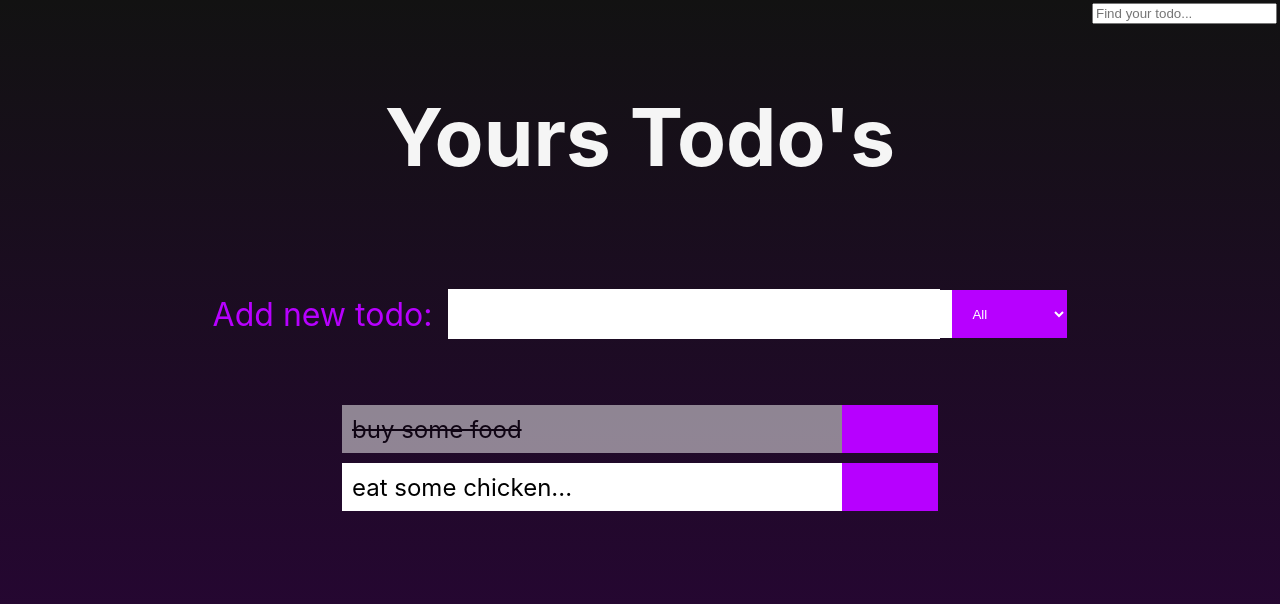
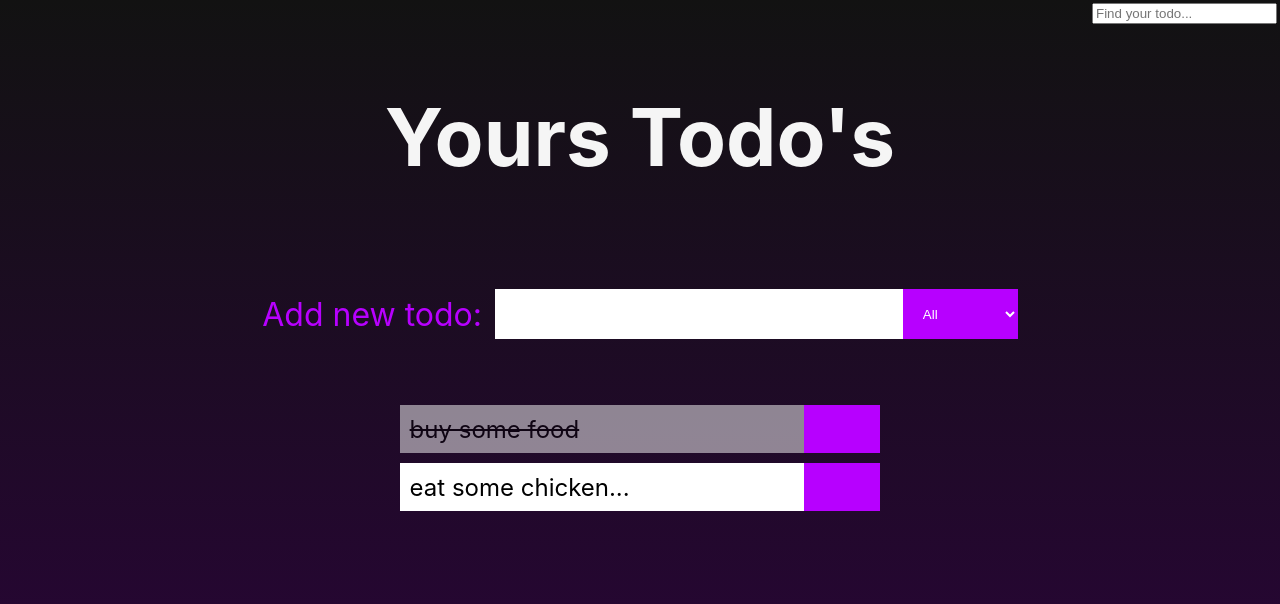
Before and after one commit to VeryBigBraain/reactTodo, a React (Create React App) app in the folder myowntodo/: page / in a window 1280 px wide. Shown: the top 604 px of the page. Built offline with nearby package versions, Linux system fonts and the light colour scheme.

Commit message:
secondCommit

```diff
--- a/myowntodo/src/App.js
+++ b/myowntodo/src/App.js
@@ -10,6 +10,7 @@ function App() {
       {id: 1, content: 'buy some food', type: 'completed'},
       {id: 2, content: 'eat some chicken...', type: 'uncompleted'}
     ],
+    select: "all"
   });
   //Functions
   const addTodo = todo => {
@@ -61,12 +62,13 @@ function App() {
         default:
           todoNode.style.display = 'flex';
         }
+        setState({...state,select: valueOfSelect});
   }
 
   return (
     <div className="App">
       <FindTodo todos={state.todos} filterTodo={filterTodo} />
-      <AddTodo todos={state.todos} addTodo={addTodo} filterTodo={filterTodo} />
+      <AddTodo todos={state.todos, state.select} addTodo={addTodo} filterTodo={filterTodo} />
       <TodoList todos={state.todos} deleteTodo={deleteTodo} completeTodo={completeTodo} />
     </div>
   );
--- a/myowntodo/src/components/AddTodo.js
+++ b/myowntodo/src/components/AddTodo.js
@@ -21,7 +21,6 @@ const AddTodo = ({ todos, addTodo, filterTodo }) => {
         })
     }
 
-
     //Add Todo Form
     return (
         <div className="add-todo">
--- a/myowntodo/src/components/FindTodo.js
+++ b/myowntodo/src/components/FindTodo.js
@@ -12,7 +12,7 @@ const FindTodo = ({ todos, filterTodo }) => {
         todos.forEach(todo => {
             const todoNode = document.getElementById(todo.id);
 
-            if (todo.content.includes(e.target.value))
+            if (todo.content.toLowerCase().includes(e.target.value.toLowerCase()))
             {
                 filterTodo(selectNode.value, todo);
             } else {
--- a/myowntodo/src/index.css
+++ b/myowntodo/src/index.css
@@ -52,11 +52,11 @@ h1 {
 }
 
 .add-label {
-  padding-right: 2vh;
+  padding-right: 1vw;
 }
 
 .add-input {
-  width: 60vh;
+  width: 30vw;
   height: 6vh;
   font-size: 3vh;
   border: none;
@@ -66,7 +66,7 @@ h1 {
 
 .add-btn {
   background-color: white;
-  height: 6vh;
+  height: 6.3vh;
   border: none;
   outline: none;
   color: #b700ff;
@@ -79,7 +79,7 @@ h1 {
 }
 
 .select-todo {
-  height: 6vh;
+  height: 6.3vh;
   border: none;
   outline: none;
   padding-left: 2vh;
@@ -110,7 +110,7 @@ h1 {
   padding-right: 10px;
   align-items: center;
   background-color: white;
-  min-width: 60vh;
+  min-width: 30vw;
   min-height: 6vh;
   margin-top: 10px;
   font-size: 3vh;
@@ -119,7 +119,7 @@ h1 {
 
 .buttons {
   display: flex;
-  min-width: 12vh;
+  min-width: 6vw;
   min-height: 6vh;
   margin-top: 10px;
 }
```
Also changed, not shown: myowntodo/src/components/TodoList.js (line endings or trailing spaces).
